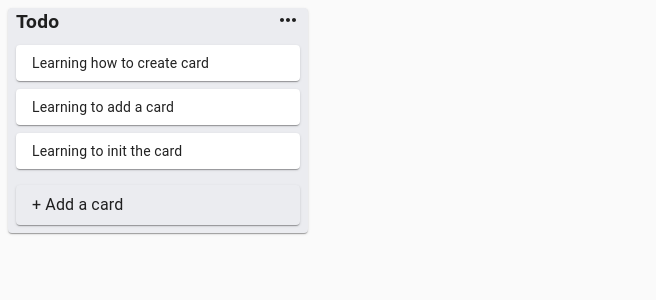
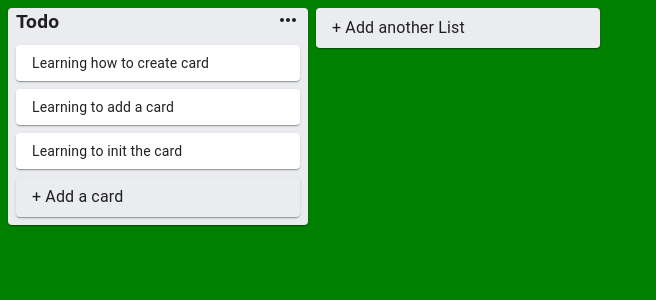
Before and after one commit to arifjamal2012/trello-react, a React (Create React App) app: page / in a window 1280 px wide. Shown: the top 300 px of the page, without its empty margins (0-656 px from the left). Built offline with nearby package versions, Linux system fonts and the light colour scheme.

Commit message:
add new list

```diff
--- a/src/App.js
+++ b/src/App.js
@@ -1,12 +1,22 @@
 import React,{useState} from 'react';
 import {v4 as uuid} from "uuid";
+import InputContainer from './components/input/InputContainer';
 import List from './components/List/List';
 import store from './utils/store';
 import StoreApi from './utils/storeApi';
+import { makeStyles } from '@material-ui/core/styles';
 
+const useStyle = makeStyles((theme) =>({
+ root: {
+  display: 'flex',
+  minHeight: '100vh',
+  background: 'green'
+ },
+}));
 
 export default function App() {
   const [data, setData] = useState(store);
+  const classes = useStyle();
   const addMoreCard = (title,listId) => {
     const newCardId = uuid();
     const newCard = {
@@ -25,13 +35,30 @@
     };
     setData(newState);
   };
+  const addMoreList = (title) => {
+    const newListId = uuid();
+    const newList ={
+      id: newListId,
+      title,
+      cards:[]
+    };
+    const newState = {
+      listIds: [...data.listIds,newListId],
+      lists: {
+        ...data.lists,
+        [newListId]: newList
+      }
+    }
+    setData(newState);
+  }
   return (
-    <StoreApi.Provider value={{addMoreCard}}>
-    <div>
+    <StoreApi.Provider value={{addMoreCard,addMoreList}}>
+    <div className={classes.root}>
       {data.listIds.map((listId)=>{
         const list = data.lists[listId];
         return <List list={list} key={listId} />;
       })}
+      <InputContainer type ="list"/>
     </div>
     </StoreApi.Provider>
   );
--- a/src/components/List/List.js
+++ b/src/components/List/List.js
@@ -22,7 +22,7 @@
                 {list.cards.map((card) =>(
                     <Card key={card.id} card={card}/>
                 ))}
-                <InputContainer listId={list.id}/>
+                <InputContainer listId={list.id} type='card'/>
             </Paper>
         </div>
     );
--- a/src/components/input/InputCard.js
+++ b/src/components/input/InputCard.js
@@ -25,23 +25,25 @@
 
 }));
 
-export default function InputCard({setOpen,listId}) {
+export default function InputCard({setOpen,listId ,type}) {
     const classes = useStyle();
-    const {addMoreCard} = useContext(storeApi);
-    const[cardTitle,setCardTitle] = useState('');
+    const {addMoreCard,addMoreList} = useContext(storeApi);
+    const[title,setTitle] = useState('');
     const handleOnChange =(e) => {
-        setCardTitle(e.target.value);
+        setTitle(e.target.value);
     };
     const handleBtnConfirm = () => {
-        addMoreCard(cardTitle,listId);
-        setCardTitle('');
+        if(type ==='card'){
+        addMoreCard(title,listId);
+        setTitle('');
         setOpen(false);
-    };
+    }else {
+        addMoreList(title);
+        setTitle('');
+        setOpen(false);
 
-    const handleBlur = () => {
-        setOpen(false);
-        setCardTitle('');
-    };
+    }
+};
 
     return (
         <div>
@@ -50,15 +52,21 @@
                 <InputBase
                 onChange={handleOnChange}
                 multiline
-                onBlur={handleBlur}
+                onBlur={() => setOpen(false)}
                 fullWidth
                 inputProps={{className: classes.input}}
-                value={cardTitle}
-                placeholder="Enter the card title"/>
+                value={title}
+                placeholder={
+                    type==='card'
+                    ? "Enter the card title"
+                    :"Enter list title"}
+                />
             </Paper>
             </div>
             <div className={classes.confirm}>
-                <Button className={classes.btnConfirm} onClick={handleBtnConfirm}>Add Card</Button>
+                <Button className={classes.btnConfirm} onClick={handleBtnConfirm}>
+                    {type === "card" ?"Add Card":"Add List"}
+                </Button>
                 <IconButton onClick={()=>setOpen(false)}>
                 <ClearIcon />
                 </IconButton>
--- a/src/components/input/inputContainer.js
+++ b/src/components/input/inputContainer.js
@@ -5,7 +5,8 @@
 
 const useStyle = makeStyles((theme) => ({
     root: {
-        marginTop: theme.spacing(2),
+        width: '300px',
+        marginTop: theme.spacing(1),
 
     },
     addCard: {
@@ -18,18 +19,18 @@
     },
 }));
 
-export default function InputContainer({listId}) {
+export default function InputContainer({listId, type}) {
     const classes = useStyle();
     const [open, setOpen] = useState(false)
     return (
         <div className={classes.root}>
             <Collapse in={open}>
-            <InputCard setOpen={setOpen} listId={listId}/>
+            <InputCard setOpen={setOpen} listId={listId} type={type}/>
             </Collapse>
             <Collapse in={!open}>
             <Paper className={classes.addCard} evaluation={0} onClick={() => setOpen(!open)}>
                 <Typography>
-                   + Add a card
+                   {type ==='card' ? '+ Add a card' : '+ Add another List'}
                 </Typography>
             </Paper>
             </Collapse>
```
Also changed, not shown: 1 other file (tests, documents, lock files or other folders).
